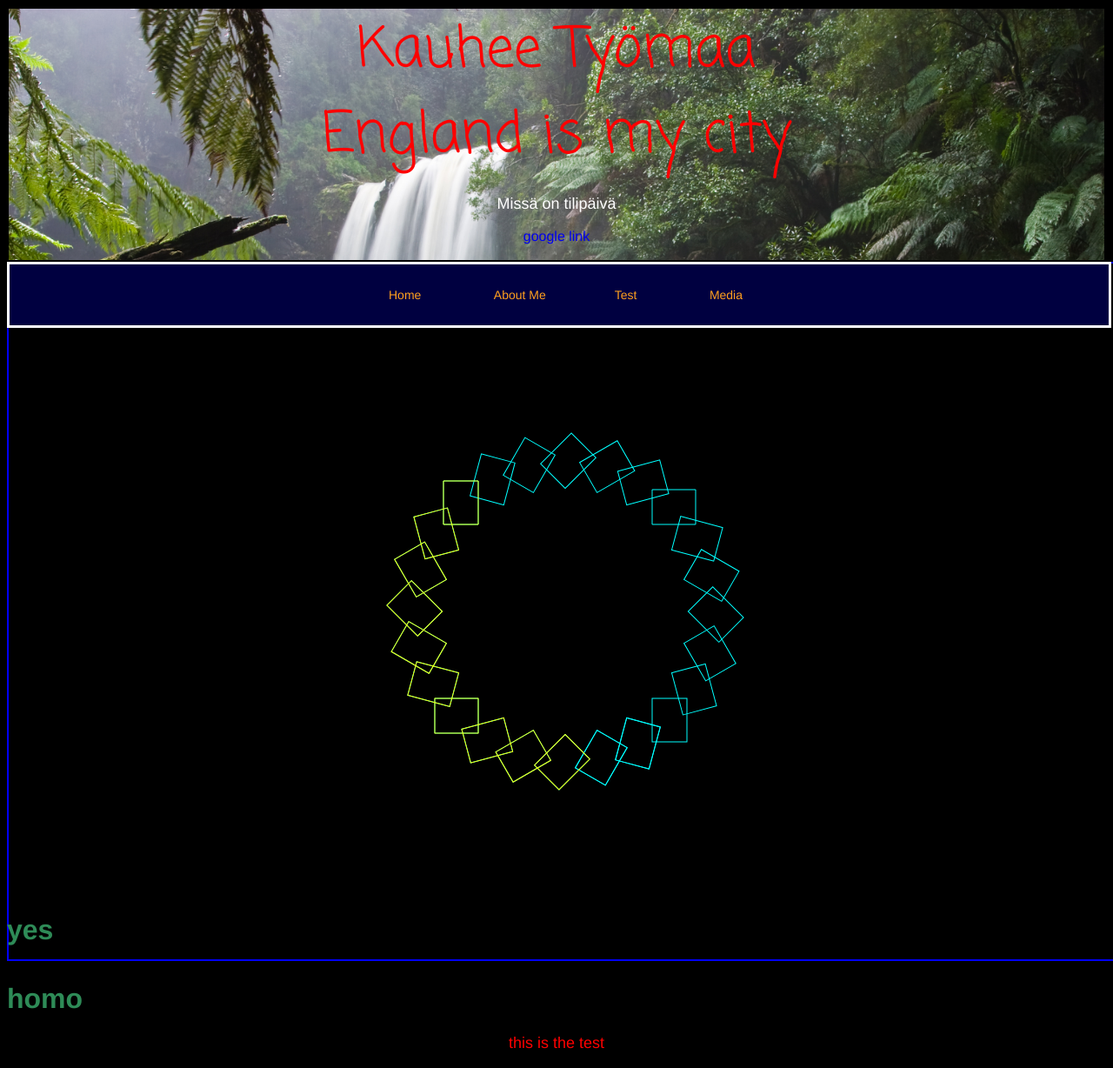
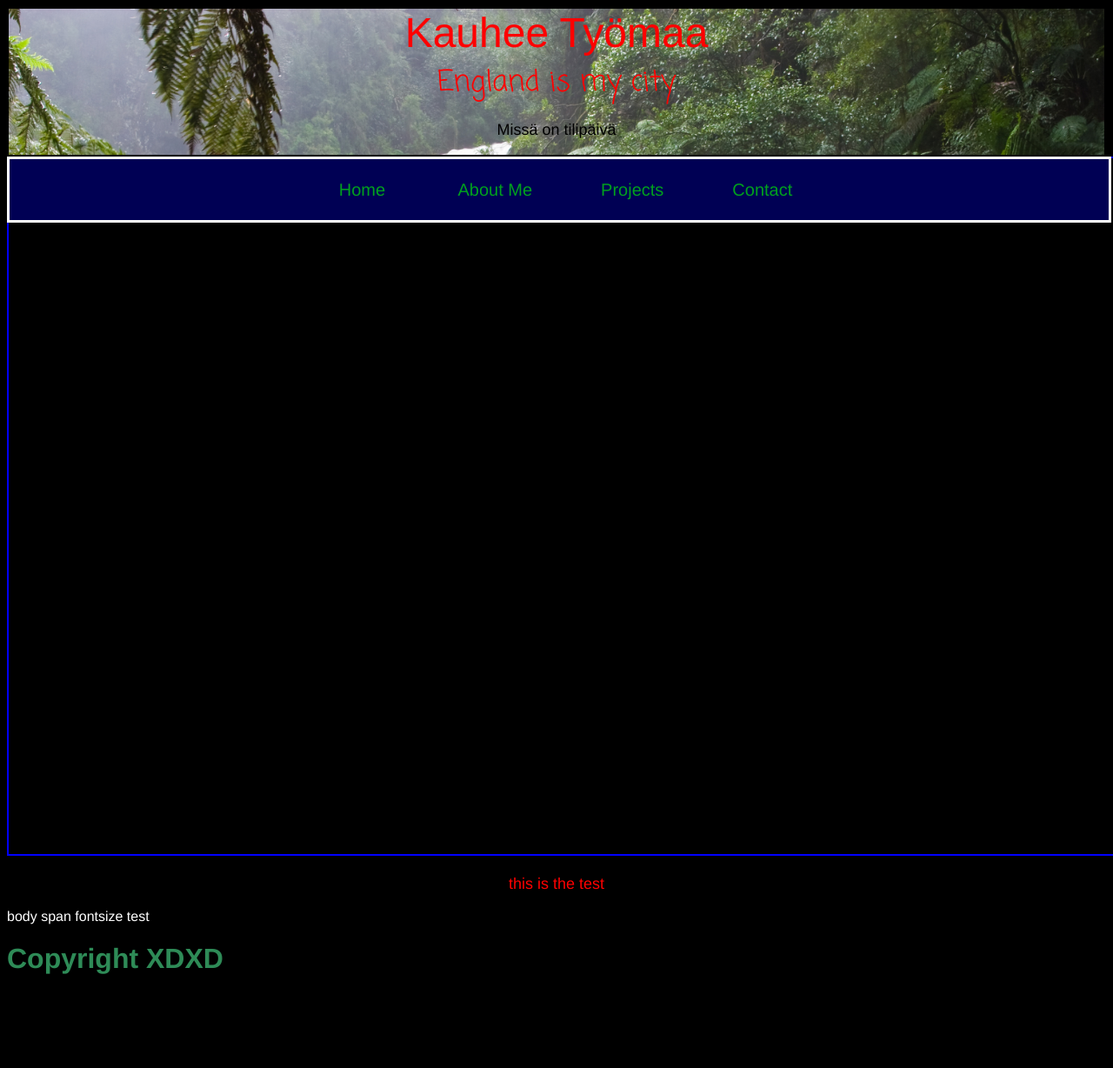
Before and after one commit to KiDoCo/Portfolio, a PHP site: page / in a window 1280 px wide. Shown: the whole page at 87% size. After the commit the page ends 1120 px from the top, so only its background shows below. Run offline with PHP 8.4, Linux system fonts and the light colour scheme.

Commit message:
ADD font scaling and general page js

```diff
--- a/Resources/CSS/BackGround.css
+++ b/Resources/CSS/BackGround.css
@@ -22,9 +22,7 @@
 .TextBackground{
 
     font-family: 'Coming Soon';
-	font-size: 64px;
 	animation: rainbow 0.5s infinite;
-
 }
 
 body {
--- a/Resources/CSS/Container.css
+++ b/Resources/CSS/Container.css
@@ -8,35 +9,26 @@
 
 }
 
- .container : button {
-	width : auto;
-    height : auto;
-	max-height: 128px;
-	max-width: 256px;
-
-}
-
- .container : table, th{
-padding: 8px;
-
-}
-
 .container {
     position: relative;
     text-align: center;
 	background-size : cover;
 	border : 2px solid black;
-	color : #FFFFFF;
+	color : #000000;
 	background-color : black;
 	background-image : url("../Images/Hopetoun_falls.jpg");
 	background-repeat : repeat-x;
 }
- /*Container ends here*/
 
 .glcontainer{
 	height:100%;
 	width:100%;
 	position : relative;
+}
+
+#bleh
+{
+	font-size : 24px;
 }
 
 #test {
@@ -46,15 +38,11 @@ position:relative;
 color : red;
 }
 
-#dropdown ul { margin: 0; padding: 0;}
+#dropdown ul { margin: 0; padding: 0; list-style: none;}
 
 #dropdown li { margin: 0; padding: 0;}
 
-#dropdown a { margin: 0; padding: 0;}
-
-#dropdown ul {list-style: none;}
-
-#dropdown a {text-decoration: none;}
+#dropdown a { margin: 0; padding: 0;text-decoration: none;}
 
 
 #container1
@@ -67,6 +55,7 @@ color : red;
 #dropdown {
 
 	top : 0;
+	font-family: Verdana;
 	height: 70px;			/* This is for the main menu bit at the top */
 
 	width: 100%;			/* This means on every screen no matter the size, the width will cover the top  */
@@ -79,9 +68,9 @@ color : red;
 
 	text-align: center;
 
-	background-color: rgb(0,0,64);
+	background-color: #000054;
 
-	box-shadow: 0px 2px 3px rgba(0,0,0,.4);
+	box-shadow: 0px 1px 1.5px rgba(0,0,0,.2);
 
 	vertical-align: middle;
 
@@ -104,9 +93,9 @@ color : red;
 
 #dropdown > ul > li > a {
 
-    color: rgb(255,160,30);
+    color: rgb(0,160,30);
 
-    font-size: 14px;
+    font-size: 20px;
 
     line-height: 70px;		/* This bit chances the size of the text on the main heading */
 
--- a/Resources/JS/Loading circle.js
+++ b/Resources/JS/Loading circle.js
@@ -7,29 +7,6 @@ render();
 var x = 40;
 var y = 50;
 var startx = 0;
-
-function readTextFile(file)
-{
-	var rawFile = new XMLHttpRequest();
-	rawFile.open("GET",file,false);
-	rawFile.onreadystatechange = function()
-	{
-		if(rawFile.readyState == 4)
-		{
-			if(rawFile.status === 200 || rawFile.status == 0)
-			{
-				var allText = rawFile.responseText;
-				var para = document.createElement("p");
-				var node = document.createTextNode(allText);
-				para.appendChild(node);
-				var element = document.getElementById("test");
-				element.appendChild(para);
-			}
-		}
-	}
-	rawFile.send(null);
-}
-$('#test').load("https://drive.google.com/uc?export=view&id=1lf-0t0x2F1JPqp33PZOQGiQDDewB-8p8");
 
 function main()
 {
--- /dev/null
+++ b/Resources/JS/PageGL.js
@@ -0,0 +1,40 @@
+var canvas = document.getElementById("glcanvas");
+const gl = canvas.getContext("2d");
+var style = window.getComputedStyle(document.getElementById('bleh'),null).getPropertyValue('font-size');
+var initvalue = parseFloat(style);
+document.getElementById("bleh").style.fontSize = (initvalue + window.innerWidth / 150) + 'px';
+canvas.width = window.innerWidth;
+canvas.height = window.innerHeight;
+
+
+function readTextFile(file)
+{
+	var rawFile = new XMLHttpRequest();
+	rawFile.open("GET",file,false);
+	rawFile.onreadystatechange = function()
+	{
+		if(rawFile.readyState == 4)
+		{
+			if(rawFile.status === 200 || rawFile.status == 0)
+			{
+				var allText = rawFile.responseText;
+				var para = document.createElement("p");
+				var node = document.createTextNode(allText);
+				para.appendChild(node);
+				var element = document.getElementById("test");
+				element.appendChild(para);
+			}
+		}
+	}
+	rawFile.send(null);
+}
+//$('#test').load('https://drive.google.com/uc?export=view&id=1lf-0t0x2F1JPqp33PZOQGiQDDewB-8p8');
+//$('#test').load("../Text/bleh.txt");
+//event when resizes occurs
+$(window).resize(function()
+{
+	canvas.height = window.innerHeight;
+	canvas.width = window.innerWidth;
+	//Calculate the font size
+	document.getElementById("bleh").style.fontSize = (initvalue + window.innerWidth / 150) + 'px';
+});
--- /dev/null
+++ b/Resources/Text/bleh.txt
@@ -0,0 +1 @@
+BLEH
--- a/Resources/Text/soos.xml
+++ /dev/null
@@ -1 +0,0 @@
-gay soos
--- a/index.html
+++ b/index.html
@@ -1,31 +1,34 @@
 <!DOCTYPE html>
 <html>
 <head>
+
 <meta charset="UTF-8">
 <meta name="viewport" content="width=device-width, initial-scale=1">
 <title>Title holder</title>
+<!--#config timefmt="%A" --> <!--#echo var="DATE_LOCAL" -->
 <link href='https://fonts.googleapis.com/css?family=Coming Soon' rel='stylesheet'>
 <link href="./Resources/CSS/ImageTextOverlay.css" type="text/css"rel="stylesheet">
 <link href="./Resources/CSS/Container.css" rel="stylesheet">
 <link href="./Resources/CSS/BackGround.css" rel="stylesheet">
 <link href="./Resources/CSS/GLWindow.css" rel="stylesheet">
-<script src="https://ajax.googleapis.com/ajax/libs/jquery/3.3.1/jquery.min.js"></script>
+
+
 </head>
+
 <header>
+	<div id = 'bleh'>
 		<div class="container">
-	<div class ="TextBackground" > Kauhee Työmaa </div>
-
+			<div class ="TextBackground" ><span style = "font-size: 48px"> Kauhee Työmaa</span> </div>
 			<div class = "TextBackground" > England is my city </div>
 			<p>Missä on tilipäivä</p>
-<a href="https://www.google.com/" target="_blank"<p> google link</p></a>
-	<div class= "bottom-left"></div>
+		</div>
 	</div>
 </header>
+
 <body>
 <div class="glcontainer">
 <canvas id = "glcanvas">
 		</canvas>
-		<h1 id = "container1">yes</h1>
 <div id='dropdown'>
 
 <ul>
@@ -42,11 +45,8 @@
 
 			<li class='has-sub'><a href='#'><span>Everyone get in here</span></a></li>
 
-		<li class='has-sub'><a href='#'><span>Our Committee</span></a></li>
+			<li class='has-sub'><a href='#'><span>Experience</span></a></li>
 
-        <li class='has-sub'><a href='#'><span>The Warden Team</span></a></li>
-
-        <li class='has-sub'><a href='#' target="_blank"><span>Catered Menu</span></a></li>
 
 			<ul>
 
@@ -54,31 +54,37 @@
 
 		</ul>
 
-	<li class= 'active'><a href='#'><span>Test</span></a></li>
-
-    <li class='active'><a href='#'><span>Media</span></a>
+	<li class= 'active'><a href='#'><span>Projects</span></a>
 
 		<ul>
 
-		<li class='has-sub'><a href='#'><span>Gimme munnie plox</span></a></li>
-
+		<li class='first-child'><a href ='#'><span>Game Jam</span></a></li>
+		<li class='has-sub'><a href ='#'><span>School</span></a></li>
+		<li class='has-sub'><a href ='#'><span>Work environment</span></a></li>
 
 		<ul>
 
 		</ul>
 
 		</ul>
+
+    <li class='active'><a href='#'><span>Contact</span></a>
+
+
+
+</ul>
+</div>
 </div>
 
-		</div>
-		<div class = "Background">
-		<h1> homo </h1>
-</div>
-</div>
 
 <div id="test">
 <p>this is the test</p>
 </div>
+<span style = "color: white"> body span fontsize test</span>
 </body>
-<script src="./Resources/JS/Loading circle.js"></script>
+<footer>
+<h1>Copyright XDXD </h1>
+</footer>
+<script src="https://ajax.googleapis.com/ajax/libs/jquery/3.3.1/jquery.min.js"></script>
+<script src="./Resources/JS/PageGL.js"></script>
 </html>
```
Also changed, not shown: other parts of Resources/CSS/Container.css (+17 -14 lines). Lines whose indentation alone changed are shown as unchanged.
